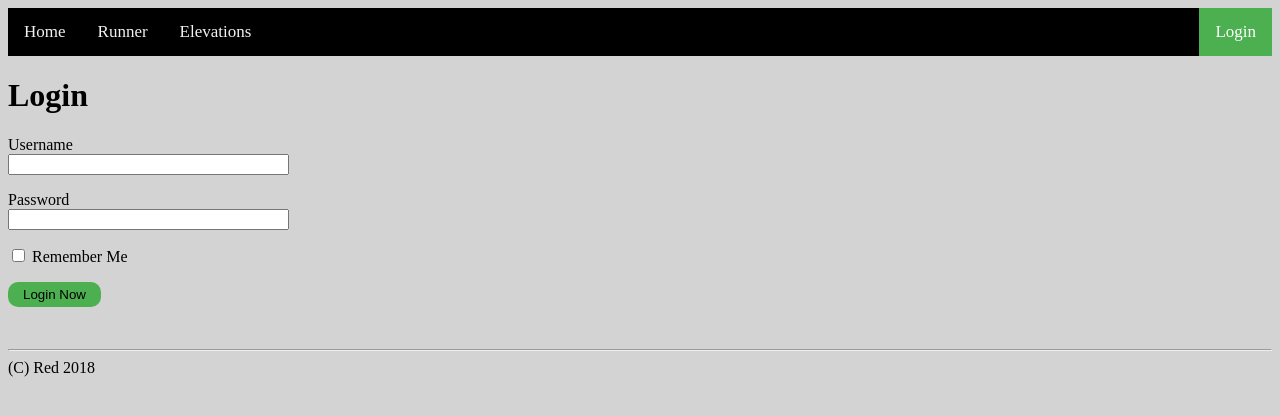
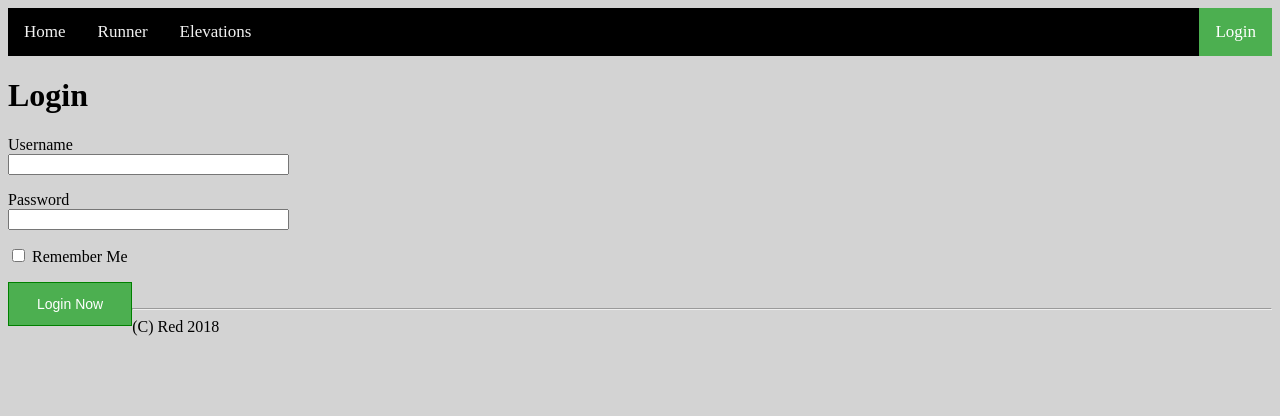
Before and after one commit to idx-horizon/redrunner, a Flask app: page /login/ in a window 1280 px wide. Shown: the top 416 px of the page. Run offline with Flask 2, Linux system fonts and the light colour scheme; parts of the project's set-up code (start-up, migrations or seed data) failed here and were passed over.

Commit message:
refactoring

```diff
--- a/static/mystyle.css
+++ b/static/mystyle.css
@@ -179,11 +179,17 @@ button[type=submit] {
 .button {
 /*  float: left;            */
 /* border: 1px solid green; */
-	padding: 5px 15px;
-	background: #4CAF50;
-	border: 0 none;
-	cursor: pointer;
-	border-radius: 10px;
+  background-color: #4CAF50; /* Green */
+  border: 1px solid green;
+  color: white;
+  padding: 13px 28px;
+  min-width: 120px;
+  text-align: center;
+  text-decoration: none;
+  display: inline-block;
+  font-size: 14px;
+  cursor: pointer;
+  float: left;
 }
 
 
```
